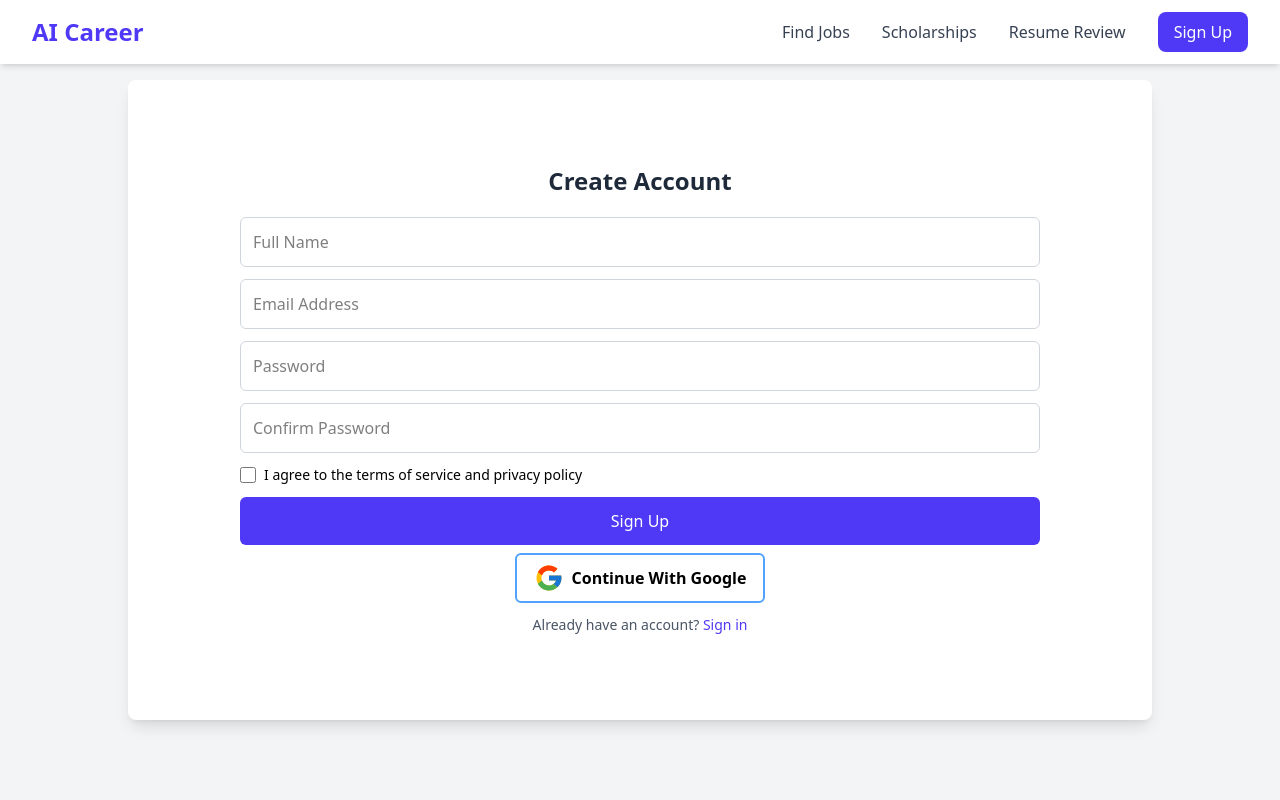
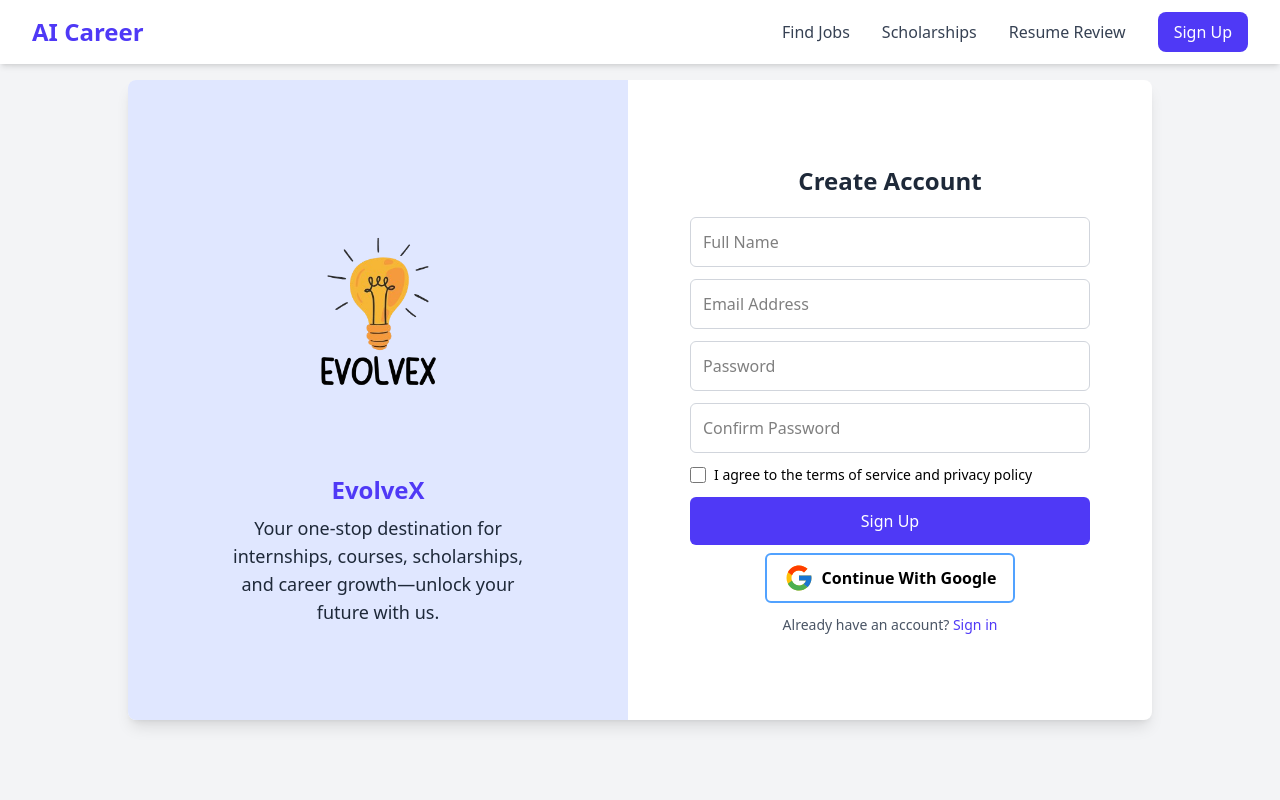
Before and after one commit to Anamika-garg/MSC_Hack_frontend, a React (Vite) app: page /signup in a window 1280 px wide. Shown: the top 800 px of the page. Built offline with nearby package versions, Linux system fonts and the light colour scheme.

Commit message:
resposnive

```diff
--- a/src/Pages/Login.jsx
+++ b/src/Pages/Login.jsx
@@ -94,7 +94,7 @@
           </div>
         </div>
            {/* Left Panel */}
-           <div className="flex-1 bg-indigo-100 flex justify-center items-center invisible md:visible">
+           <div className="flex-1 bg-indigo-100 justify-center items-center hidden md:flex">
           <div className="text-center max-w-xs">
             <h1 className="text-2xl text-indigo-600 mb-2">5 Minute School</h1>
             <p className="text-lg text-gray-800">Learn From World's Best Instructors Around The World.</p>
--- a/src/Pages/SignUp.jsx
+++ b/src/Pages/SignUp.jsx
@@ -59,7 +59,7 @@
       <ToastContainer/>
       <div className="flex w-4/5 h-4/5 bg-white rounded-lg shadow-lg overflow-hidden md:flex-row flex-col mt-[40px] md:mt-0">
         {/* Left Panel */}
-        <div className="flex-1 bg-indigo-100 justify-center items-center flex-col hidden md:visible">
+        <div className="flex-1 bg-indigo-100 justify-center items-center flex-col hidden md:flex">
           <div className="img overflow-hidden">
             <img src={logo} alt="" className='h-[300px]' />
           </div>
```
